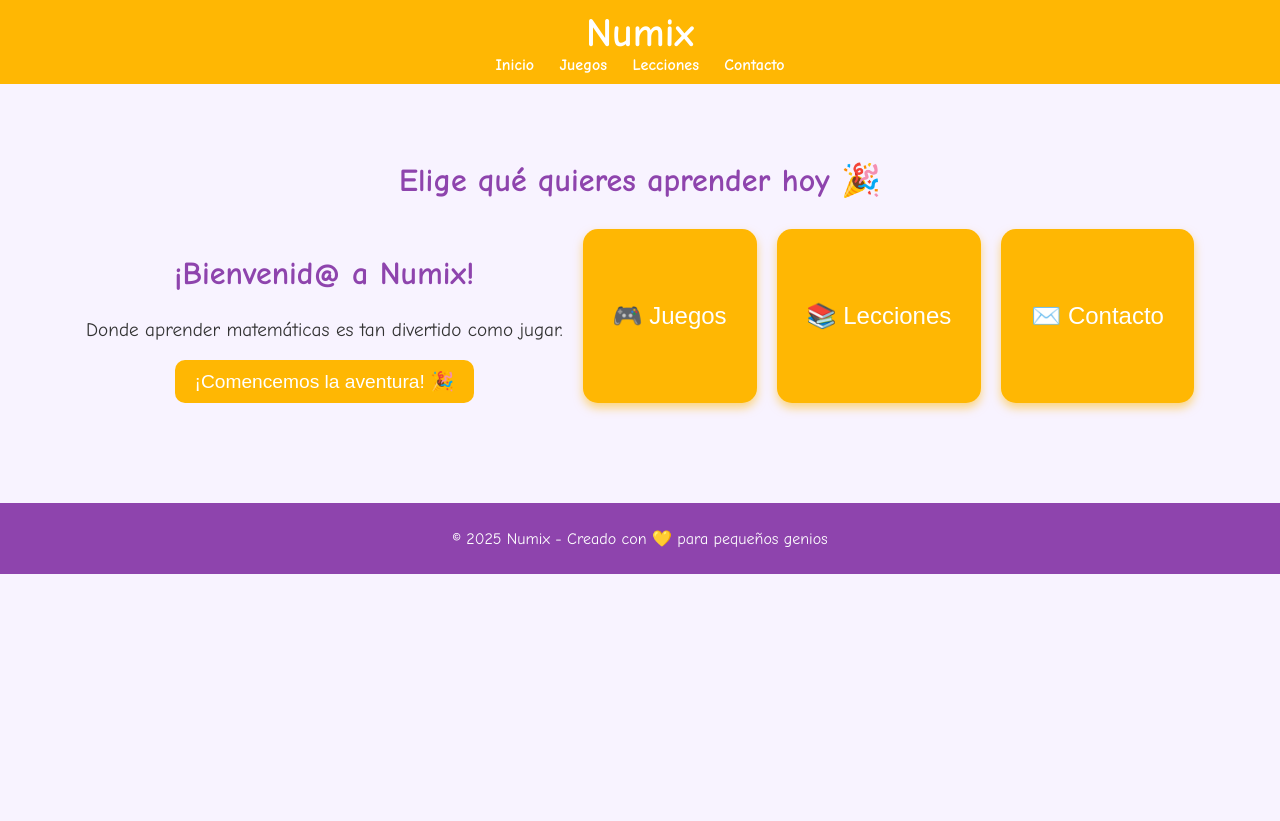
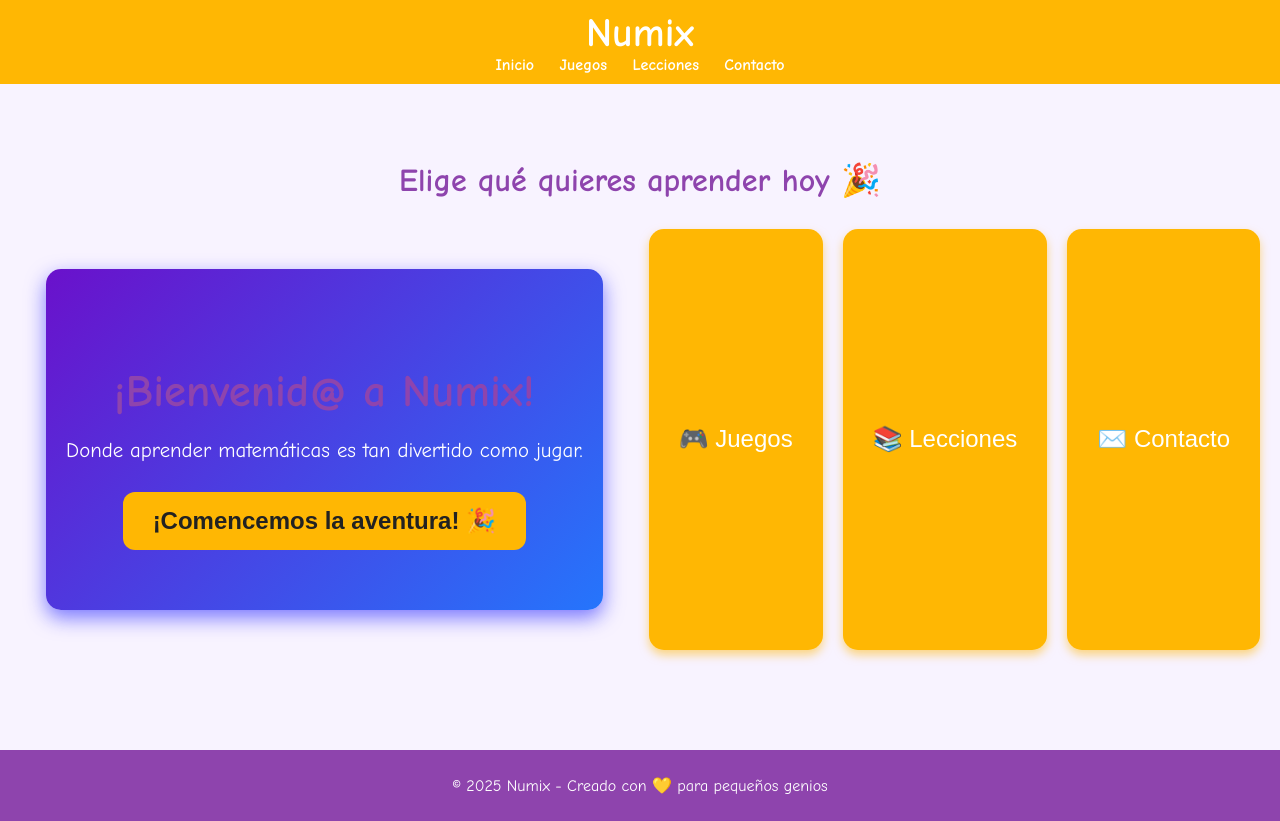
Before and after one commit to sofia-venegas/numix, a plain HTML site: page index.html in a window 1280 px wide. Before the commit the page ends 800 px from the top, so only its background shows below. Drawn offline with Linux system fonts and the light colour scheme.

Commit message:
Update style.css

```diff
--- a/style.css
+++ b/style.css
@@ -40,6 +40,43 @@ nav a:hover {
 .hero p {
   font-size: 1.2rem;
 }
+
+.inicio {
+  background: linear-gradient(135deg, #6a11cb 0%, #2575fc 100%);
+  color: white;
+  padding: 60px 20px;
+  border-radius: 15px;
+  max-width: 600px;
+  margin: 40px auto;
+  box-shadow: 0 8px 20px rgba(38, 38, 255, 0.6);
+}
+
+.inicio h2 {
+  font-size: 2.8rem;
+  margin-bottom: 15px;
+}
+
+.inicio p {
+  font-size: 1.3rem;
+  margin-bottom: 30px;
+}
+
+.inicio button {
+  background-color: #ffb703;
+  color: #222;
+  border: none;
+  padding: 15px 30px;
+  font-size: 1.5rem;
+  border-radius: 12px;
+  cursor: pointer;
+  transition: background-color 0.3s ease;
+  font-weight: bold;
+}
+
+.inicio button:hover {
+  background-color: #fb8500;
+}
+
 
 button {
   background-color: #ffb703;
```
